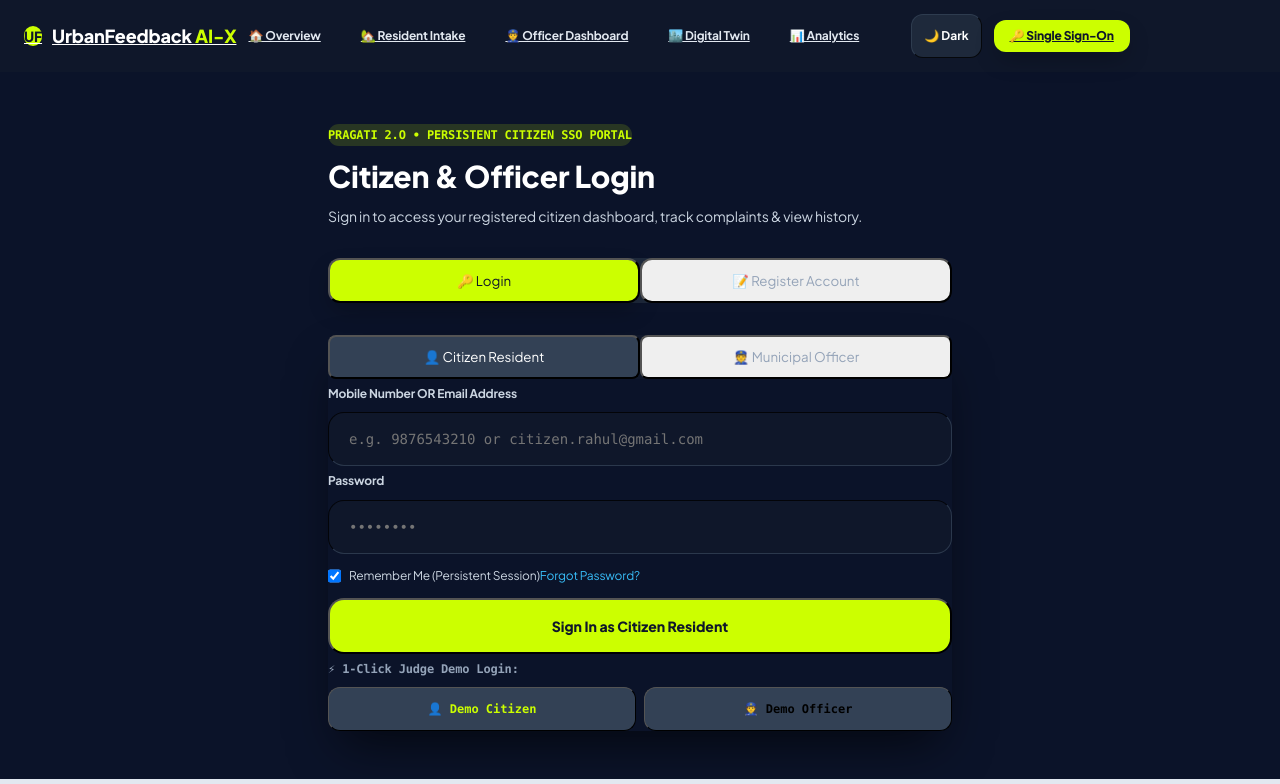
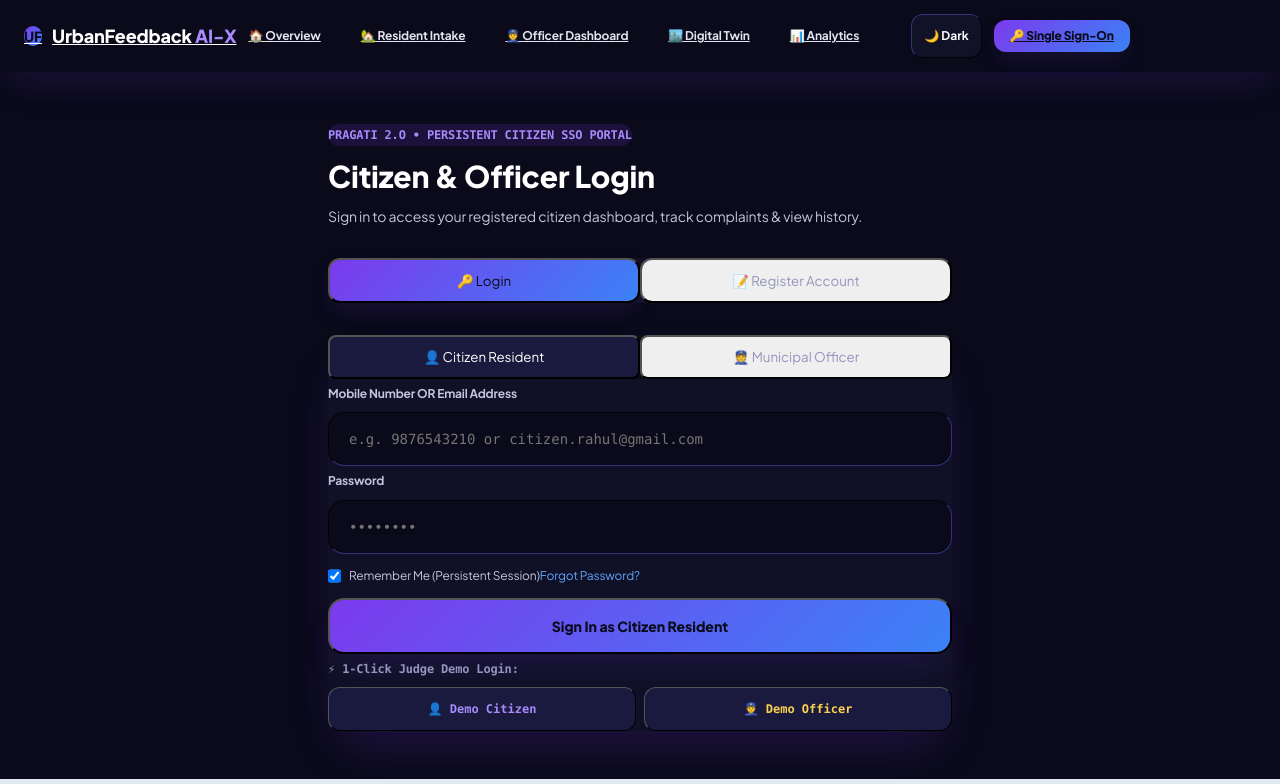
Before and after one commit to Yash-k10/complaint_box, a React (Vite) app in the folder client/: page /login in a window 1280 px wide. Shown: the top 784 px of the page. Built offline with nearby package versions, Linux system fonts and the light colour scheme.

Commit message:
overhaul global design system color palette to deep cosmic violet, electric blue, and gold accents

```diff
--- a/client/src/index.css
+++ b/client/src/index.css
@@ -9,7 +9,7 @@
 }
 
 body {
-  background-color: #0b1329;
+  background-color: #0a0a1a;
   color: #ffffff;
   min-height: 100vh;
   line-height: 1.6;
@@ -55,22 +55,52 @@ body.light-theme nav {
   }
 }
 
-/* Palette & Utility Tokens */
+/* ========== NEW COLOR SYSTEM: Deep Violet + Electric Blue + Gold ========== */
 :root {
-  --accent-lime: #ccff00;
-  --accent-cyan: #38bdf8;
-  --bg-dark: #0b1329;
-  --card-dark: #1e293b;
+  --accent-primary: #7c3aed;
+  --accent-primary-light: #a78bfa;
+  --accent-blue: #3b82f6;
+  --accent-blue-light: #60a5fa;
+  --accent-gold: #f59e0b;
+  --accent-emerald: #10b981;
+  --bg-deep: #0a0a1a;
+  --bg-card: #111127;
+  --bg-card-hover: #1a1a3e;
+  --card-border: rgba(124, 58, 237, 0.2);
   --card-light: #ffffff;
 }
 
-.bg-lime-accent { background-color: #ccff00; color: #0f172a; }
-.bg-lime-accent\/10 { background-color: rgba(204, 255, 0, 0.1); }
-.bg-lime-accent\/15 { background-color: rgba(204, 255, 0, 0.15); }
-.text-lime-accent { color: #ccff00; }
-.border-lime-accent { border-color: #ccff00; }
-.border-lime-accent\/30 { border-color: rgba(204, 255, 0, 0.3); }
-.border-lime-accent\/40 { border-color: rgba(204, 255, 0, 0.4); }
+/* Primary Accent — Electric Violet */
+.bg-accent-primary { background-color: var(--accent-primary); color: #ffffff; }
+.bg-accent-primary\/10 { background-color: rgba(124, 58, 237, 0.1); }
+.bg-accent-primary\/15 { background-color: rgba(124, 58, 237, 0.15); }
+.bg-accent-primary\/20 { background-color: rgba(124, 58, 237, 0.2); }
+.text-accent-primary { color: var(--accent-primary); }
+.text-accent-primary-light { color: var(--accent-primary-light); }
+.border-accent-primary { border-color: var(--accent-primary); }
+.border-accent-primary\/30 { border-color: rgba(124, 58, 237, 0.3); }
+.border-accent-primary\/40 { border-color: rgba(124, 58, 237, 0.4); }
+
+/* Legacy lime-accent mapped to new violet primary for backward compat */
+.bg-lime-accent { background: linear-gradient(135deg, #7c3aed, #3b82f6); color: #ffffff; }
+.bg-lime-accent\/10 { background-color: rgba(124, 58, 237, 0.1); }
+.bg-lime-accent\/15 { background-color: rgba(124, 58, 237, 0.15); }
+.bg-lime-accent\/20 { background-color: rgba(124, 58, 237, 0.2); }
+.text-lime-accent { color: #a78bfa; }
+.border-lime-accent { border-color: #7c3aed; }
+.border-lime-accent\/30 { border-color: rgba(124, 58, 237, 0.3); }
+.border-lime-accent\/40 { border-color: rgba(124, 58, 237, 0.4); }
+
+/* Gradient Button Utility */
+.bg-gradient-primary {
+  background: linear-gradient(135deg, #7c3aed, #3b82f6);
+  color: #ffffff;
+}
+
+.bg-gradient-gold {
+  background: linear-gradient(135deg, #f59e0b, #ef4444);
+  color: #ffffff;
+}
 
 /* Grid & Flexible Layout Utilities */
 .min-h-screen { min-height: 100vh; }
@@ -179,51 +209,67 @@ body.light-theme nav {
 .py-12 { padding-top: 3rem; padding-bottom: 3rem; }
 .py-16 { padding-top: 4rem; padding-bottom: 4rem; }
 
-/* Colors & Styling */
-.bg-slate-900 { background-color: #0f172a !important; }
-.bg-slate-900\/80 { background-color: rgba(15, 23, 42, 0.8) !important; }
-.bg-slate-900\/90 { background-color: rgba(15, 23, 42, 0.9) !important; }
-.bg-slate-800 { background-color: #1e293b !important; }
-.bg-slate-800\/60 { background-color: rgba(30, 41, 59, 0.6) !important; }
-.bg-slate-800\/80 { background-color: rgba(30, 41, 59, 0.8) !important; }
-.bg-slate-700 { background-color: #334155 !important; }
-.bg-slate-600 { background-color: #475569 !important; }
-.bg-slate-500 { background-color: #64748b !important; }
+/* ========== UPDATED COLOR TOKENS ========== */
+/* Dark backgrounds — violet-tinted */
+.bg-slate-900 { background-color: #0a0a1a !important; }
+.bg-slate-900\/80 { background-color: rgba(10, 10, 26, 0.8) !important; }
+.bg-slate-900\/90 { background-color: rgba(10, 10, 26, 0.9) !important; }
+.bg-slate-800 { background-color: #111127 !important; }
+.bg-slate-800\/60 { background-color: rgba(17, 17, 39, 0.6) !important; }
+.bg-slate-800\/80 { background-color: rgba(17, 17, 39, 0.8) !important; }
+.bg-slate-800\/90 { background-color: rgba(17, 17, 39, 0.9) !important; }
+.bg-slate-700 { background-color: #1a1a3e !important; }
+.bg-slate-600 { background-color: #2a2a5e !important; }
+.bg-slate-500 { background-color: #4a4a7e !important; }
 .bg-slate-300 { background-color: #cbd5e1 !important; }
 .bg-slate-200 { background-color: #e2e8f0 !important; }
 .bg-slate-100 { background-color: #f1f5f9 !important; }
 .bg-slate-50 { background-color: #f8fafc !important; }
 .bg-white { background-color: #ffffff !important; }
 .bg-red-500 { background-color: #ef4444 !important; }
+.bg-red-600 { background-color: #dc2626 !important; }
+.bg-red-950\/60 { background-color: rgba(69, 10, 10, 0.6) !important; }
 .bg-red-100 { background-color: #fee2e2 !important; }
-.bg-cyan-500 { background-color: #06b6d4 !important; }
-.bg-cyan-100 { background-color: #cffafe !important; }
+.bg-cyan-500 { background-color: #3b82f6 !important; }
+.bg-cyan-100 { background-color: #dbeafe !important; }
 .bg-emerald-500 { background-color: #10b981 !important; }
+.bg-emerald-600 { background-color: #059669 !important; }
+.bg-emerald-950\/60 { background-color: rgba(6, 78, 59, 0.6) !important; }
 .bg-emerald-100 { background-color: #d1fae5 !important; }
 .bg-pink-600 { background-color: #db2777 !important; }
 .bg-pink-500 { background-color: #ec4899 !important; }
 .bg-pink-100 { background-color: #fce7f3 !important; }
-.bg-lime-500 { background-color: #84cc16 !important; }
+.bg-lime-500 { background-color: #7c3aed !important; }
 .bg-amber-100 { background-color: #fef3c7 !important; }
+.bg-amber-400 { background-color: #f59e0b !important; }
+.bg-amber-400\/20 { background-color: rgba(245, 158, 11, 0.2) !important; }
 .bg-blue-100 { background-color: #dbeafe !important; }
+.bg-violet-500 { background-color: #7c3aed !important; }
+.bg-violet-600 { background-color: #6d28d9 !important; }
 
 .text-white { color: #ffffff !important; }
-.text-slate-900 { color: #0f172a !important; }
-.text-slate-800 { color: #1e293b !important; }
-.text-slate-700 { color: #334155 !important; }
-.text-slate-600 { color: #475569 !important; }
-.text-slate-500 { color: #64748b !important; }
-.text-slate-400 { color: #94a3b8 !important; }
-.text-slate-300 { color: #cbd5e1 !important; }
-.text-slate-200 { color: #e2e8f0 !important; }
-.text-cyan-400 { color: #38bdf8 !important; }
-.text-cyan-500 { color: #06b6d4 !important; }
-.text-cyan-600 { color: #0891b2 !important; }
+.text-slate-900 { color: #0a0a1a !important; }
+.text-slate-800 { color: #111127 !important; }
+.text-slate-700 { color: #1a1a3e !important; }
+.text-slate-600 { color: #4a4a7e !important; }
+.text-slate-500 { color: #6b6b9e !important; }
+.text-slate-400 { color: #9494be !important; }
+.text-slate-300 { color: #c4c4de !important; }
+.text-slate-200 { color: #e2e2f0 !important; }
+.text-cyan-400 { color: #60a5fa !important; }
+.text-cyan-500 { color: #3b82f6 !important; }
+.text-cyan-600 { color: #2563eb !important; }
+.text-cyan-300 { color: #93c5fd !important; }
 .text-amber-400 { color: #fbbf24 !important; }
+.text-amber-300 { color: #fcd34d !important; }
 .text-emerald-400 { color: #34d399 !important; }
 .text-emerald-500 { color: #10b981 !important; }
 .text-emerald-600 { color: #059669 !important; }
+.text-emerald-300 { color: #6ee7b7 !important; }
 .text-red-400 { color: #f87171 !important; }
+.text-red-300 { color: #fca5a5 !important; }
+.text-violet-400 { color: #a78bfa !important; }
+.text-violet-500 { color: #7c3aed !important; }
 
 .font-bold { font-weight: 700; }
 .font-extrabold { font-weight: 800; }
@@ -248,9 +294,13 @@ body.light-theme nav {
 .border-b { border-bottom-width: 1px; }
 .border-t { border-top-width: 1px; }
 .border-l { border-left-width: 1px; }
-.border-slate-700 { border-color: rgba(51, 65, 85, 0.8); }
-.border-slate-700\/60 { border-color: rgba(51, 65, 85, 0.6); }
-.border-slate-800 { border-color: #1e293b; }
+.border-slate-700 { border-color: rgba(26, 26, 62, 0.8); }
+.border-slate-700\/60 { border-color: rgba(26, 26, 62, 0.6); }
+.border-slate-800 { border-color: #111127; }
+.border-cyan-500\/30 { border-color: rgba(59, 130, 246, 0.3); }
+.border-emerald-500\/50 { border-color: rgba(16, 185, 129, 0.5); }
+.border-red-500\/50 { border-color: rgba(239, 68, 68, 0.5); }
+.border-amber-400\/40 { border-color: rgba(245, 158, 11, 0.4); }
 
 .rounded-md { border-radius: 0.375rem; }
 .rounded-lg { border-radius: 0.5rem; }
@@ -259,8 +309,15 @@ body.light-theme nav {
 .rounded-3xl { border-radius: 1.5rem; }
 .rounded-full { border-radius: 9999px; }
 
-.shadow-lg { box-shadow: 0 10px 25px -5px rgba(0,0,0,0.3); }
-.shadow-2xl { box-shadow: 0 25px 50px -12px rgba(0,0,0,0.6); }
+.shadow-lg { box-shadow: 0 10px 25px -5px rgba(124, 58, 237, 0.15); }
+.shadow-2xl { box-shadow: 0 25px 50px -12px rgba(124, 58, 237, 0.2); }
+.shadow-xl { box-shadow: 0 20px 35px -10px rgba(124, 58, 237, 0.15); }
+
+/* Focus ring utility using violet */
+.focus\:ring-2:focus { box-shadow: 0 0 0 2px rgba(124, 58, 237, 0.5); }
+.focus\:ring-lime-accent:focus { box-shadow: 0 0 0 2px rgba(124, 58, 237, 0.5); }
+.focus\:ring-cyan-400:focus { box-shadow: 0 0 0 2px rgba(59, 130, 246, 0.5); }
+.focus\:ring-amber-400:focus { box-shadow: 0 0 0 2px rgba(245, 158, 11, 0.5); }
 
 .cursor-pointer { cursor: pointer; }
 .w-full { width: 100%; }
@@ -288,3 +345,13 @@ button:hover {
   filter: brightness(1.12);
   transform: translateY(-1px);
 }
+
+/* Animate pulsing violet glow */
+@keyframes pulseViolet {
+  0%, 100% { box-shadow: 0 0 15px rgba(124, 58, 237, 0.3); }
+  50% { box-shadow: 0 0 30px rgba(124, 58, 237, 0.6); }
+}
+
+.animate-glow-violet {
+  animation: pulseViolet 2s ease-in-out infinite;
+}
```
